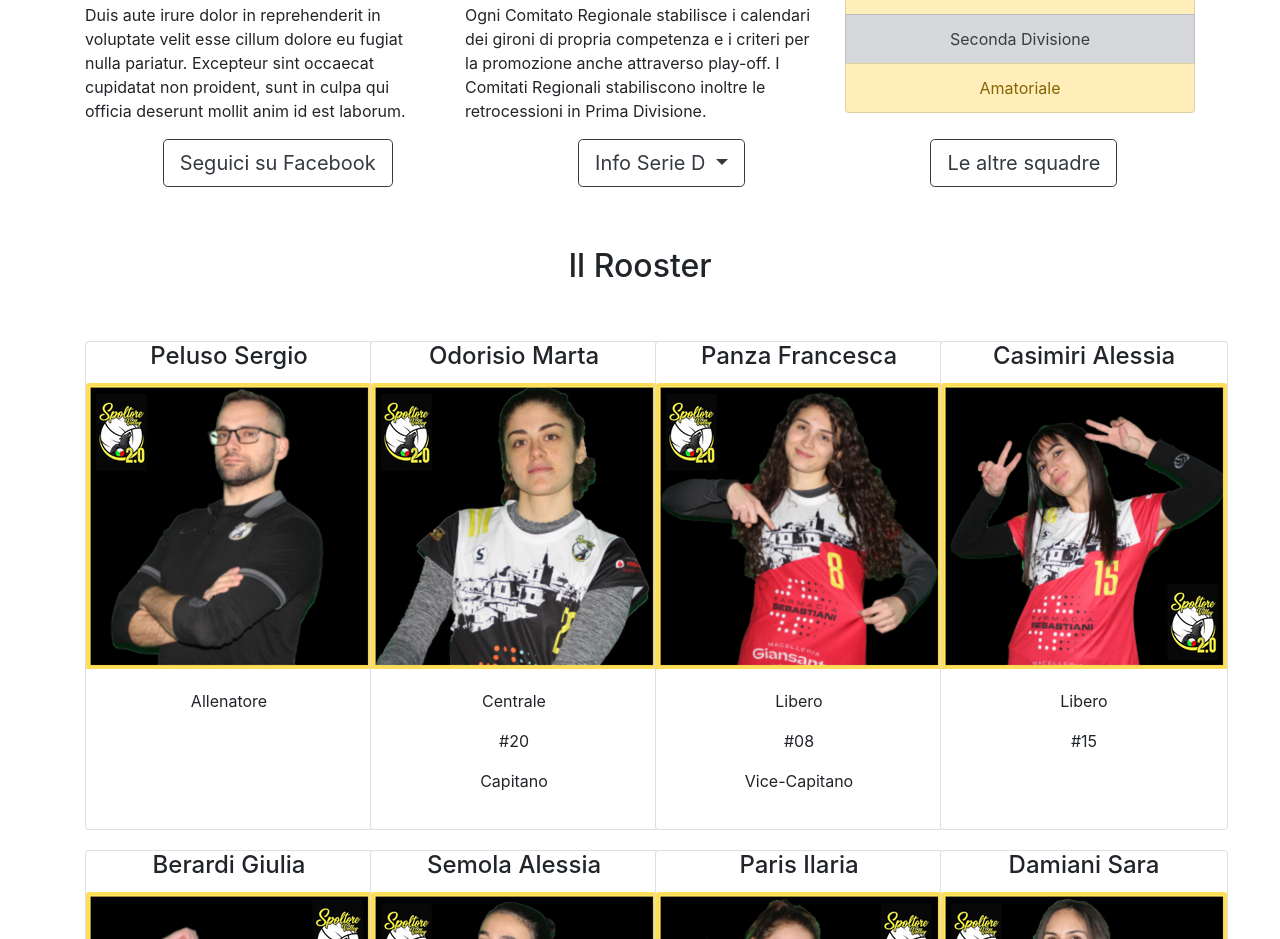
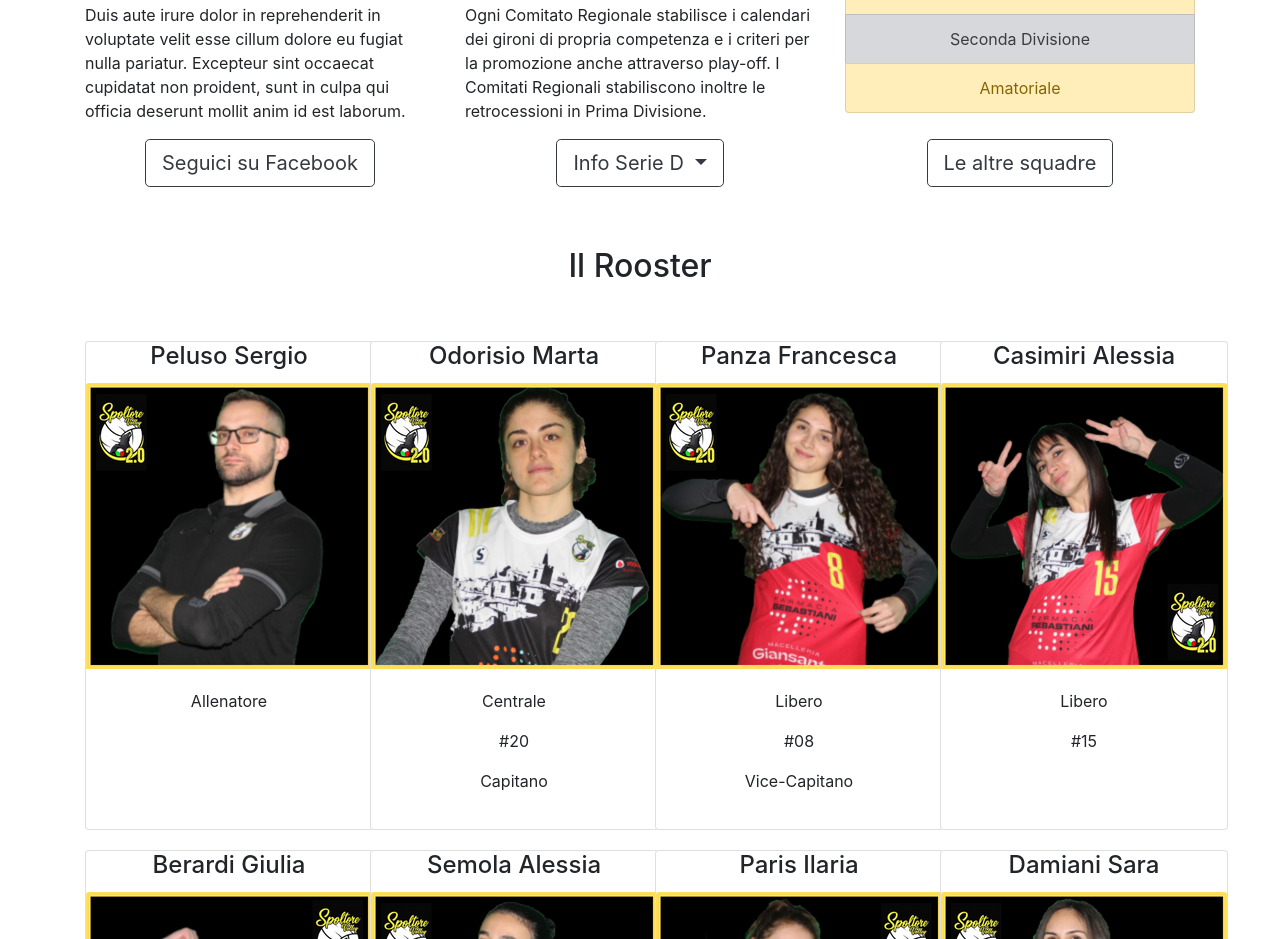
Before and after one commit to Licat11/Spoltore, a plain HTML site: page index.html in a window 1280 px wide. Shown: the part 881-1820 px from the top of the page. Drawn offline with nearby package versions, Linux system fonts and the light colour scheme.

Commit message:
Update index.html

```diff
--- a/index.html
+++ b/index.html
@@ -37,7 +37,7 @@
           <a class="nav-link active" aria-current="page" href="#">Home</a>
         </li>
         <li class="nav-item">
-          <a class="nav-link" href="#">Rooster</a>
+          <a class="nav-link" href="#rooster">Rooster</a>
         </li>
         <li class="nav-item">
           <a class="nav-link" href="#">Contatti</a>
@@ -102,11 +102,11 @@
         </div>
 
 
-      <div class="row d-flex justify-content-around">
-      <div class="btn-group btn-group-lg" role="group" aria-label="Basic example">
+      <div class="row">
+      <div class="col-12 col-md-12 col-lg-4 btn-group btn-group-lg justify-content-center" role="group" aria-label="Basic example">
         <button type="button" class="btn btn-outline-dark btn-lg">Seguici su Facebook</button>
         </div>
-        <div class="btn-group" role="group">
+        <div class="col-12 col-md-6 col-lg-4 btn-group justify-content-center" role="group">
         <button id="btnGroupDrop1" type="button" class="btn btn-outline-dark btn-lg dropdown-toggle align-items-center" data-bs-toggle="dropdown" aria-expanded="false">
         Info Serie D
         </button>
@@ -115,7 +115,7 @@
         <li><a class="dropdown-item" href="#">Calendario</a></li>
         </ul>
         </div>
-        <div class="btn-group btn-group-lg" role="group" aria-label="Basic example">
+        <div class="col-12 col-md-6 col-lg-4 btn-group btn-group-lg justify-content-center" role="group" aria-label="Basic example">
         <button type="button" class="btn btn-outline-dark btn-lg">Le altre squadre</button>
         </div>
         </div>
```
